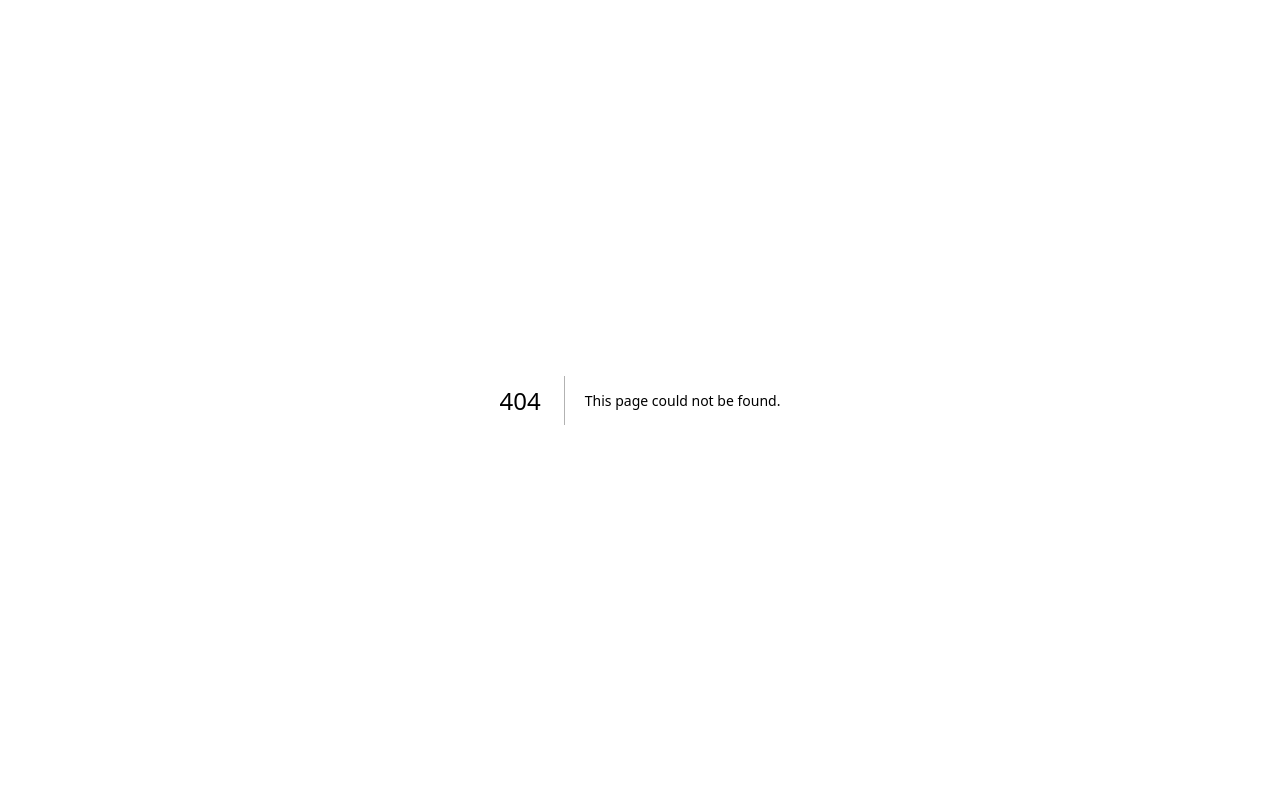
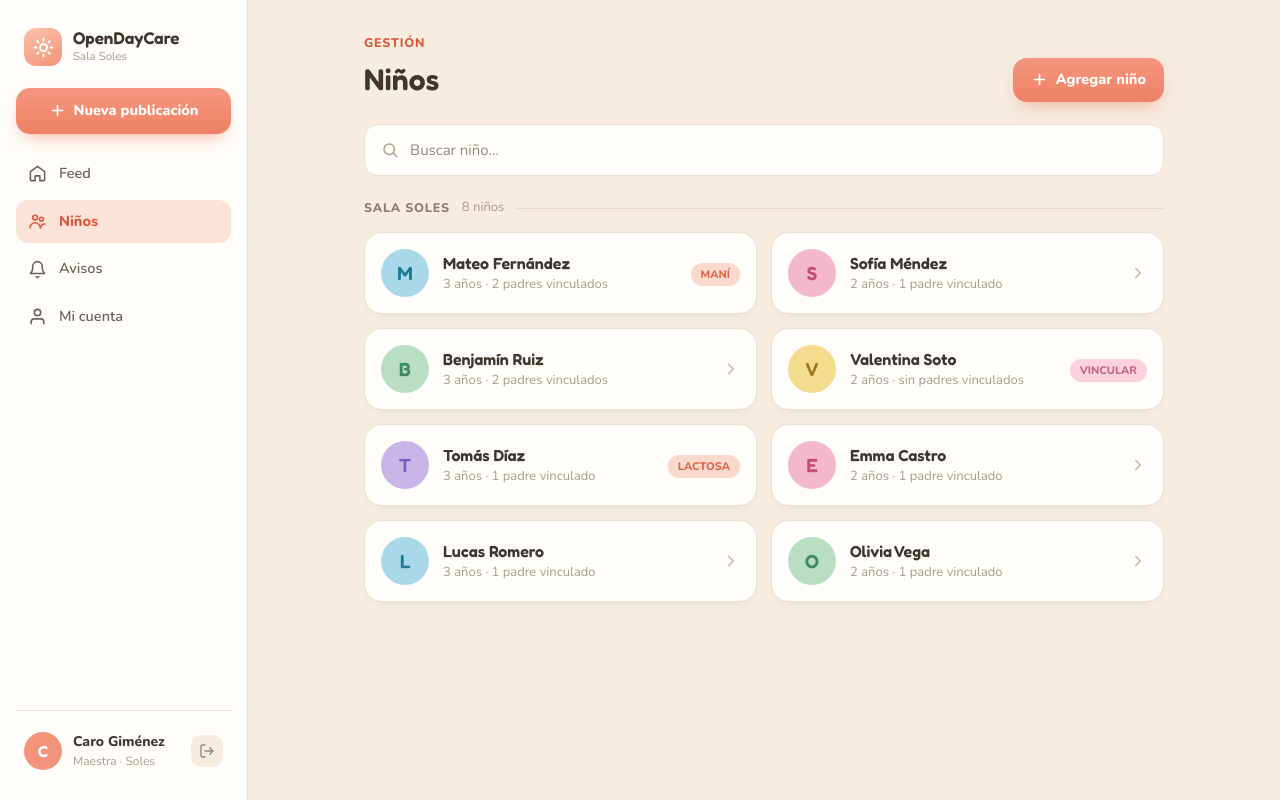
Before and after one commit to Alejandro959521/open-daycare, a Next.js app: page /kids in a window 1280 px wide. Before the commit this address had no page. Built offline with nearby package versions, Linux system fonts and the light colour scheme.

Commit message:
Add KidsPage and KidCard components for child management interface

```diff
--- /dev/null
+++ b/app/kids/page.tsx
@@ -0,0 +1,90 @@
+"use client";
+
+import { useState } from "react";
+import { kids } from "@/app/data/kids";
+import KidCard from "@/components/kid-card";
+import Sidebar from "@/components/sidebar";
+
+export default function KidsPage() {
+  const [search, setSearch] = useState("");
+
+  const filtered = kids.filter((kid) =>
+    kid.nombre.toLowerCase().includes(search.toLowerCase())
+  );
+
+  return (
+    <div className="flex min-h-screen flex-col bg-cream lg:flex-row">
+      <Sidebar active="ninos" />
+      <main className="min-w-0 flex-1 overflow-y-auto lg:h-screen">
+        <div className="mx-auto w-full max-w-[880px] px-10 pb-20 pt-[34px]">
+          <div className="mb-[22px] flex items-end justify-between gap-4">
+            <div>
+              <div className="mb-1 text-[12.5px] font-extrabold tracking-[0.8px] text-coral-200">
+                GESTIÓN
+              </div>
+              <h1 className="font-display text-[30px] font-semibold text-ink">
+                Niños
+              </h1>
+            </div>
+            <a
+              href="/add-kid"
+              className="flex items-center gap-2 rounded-[14px] bg-[linear-gradient(180deg,#F4977E,#EE8164)] px-[18px] py-[11px] text-[14.5px] font-extrabold text-white shadow-[0_8px_18px_-8px_rgba(238,129,100,.7)]"
+            >
+              <svg
+                width="17"
+                height="17"
+                viewBox="0 0 24 24"
+                fill="none"
+                stroke="#fff"
+                strokeWidth="2.4"
+                strokeLinecap="round"
+                strokeLinejoin="round"
+              >
+                <path d="M12 5v14M5 12h14" />
+              </svg>
+              Agregar niño
+            </a>
+          </div>
+
+          <div className="mb-[22px] flex items-center gap-[11px] rounded-[14px] border border-line-200 bg-surface p-3.5 px-4">
+            <svg
+              width="18"
+              height="18"
+              viewBox="0 0 24 24"
+              fill="none"
+              stroke="#B0A290"
+              strokeWidth="2"
+              strokeLinecap="round"
+              strokeLinejoin="round"
+            >
+              <circle cx="11" cy="11" r="7" />
+              <path d="m21 21-4.3-4.3" />
+            </svg>
+            <input
+              placeholder="Buscar niño…"
+              value={search}
+              onChange={(e) => setSearch(e.target.value)}
+              className="flex-1 border-none bg-transparent text-[15px] text-ink outline-none placeholder:text-muted-200"
+            />
+          </div>
+
+          <div className="mb-[14px] flex items-center gap-3">
+            <span className="text-[12.5px] font-extrabold tracking-[0.8px] text-muted-300">
+              SALA SOLES
+            </span>
+            <span className="text-[13px] text-muted-100">
+              {filtered.length} niño{filtered.length !== 1 ? "s" : ""}
+            </span>
+            <span className="h-px flex-1 bg-line-300" />
+          </div>
+
+          <div className="grid grid-cols-2 gap-[14px]">
+            {filtered.map((kid) => (
+              <KidCard key={kid.id} kid={kid} />
+            ))}
+          </div>
+        </div>
+      </main>
+    </div>
+  );
+}
--- /dev/null
+++ b/components/kid-card.tsx
@@ -0,0 +1,75 @@
+import Link from "next/link";
+import type { Kid } from "@/app/data/kids";
+
+interface KidCardProps {
+  kid: Kid;
+}
+
+export default function KidCard({ kid }: KidCardProps) {
+  const padreCount = kid.padres.length;
+  const hasAllergy = kid.alergias.length > 0;
+  const hasParents = padreCount > 0;
+  const parentText =
+    padreCount === 0
+      ? "sin padres vinculados"
+      : padreCount === 1
+        ? "1 padre vinculado"
+        : `${padreCount} padres vinculados`;
+
+  let rightElement: React.ReactNode = null;
+  if (hasAllergy) {
+    rightElement = (
+      <span className="rounded-full bg-[#FBD8CC] px-2.5 py-1 text-[11px] font-extrabold text-[#D9684A]">
+        {kid.alergias[0].split(" ").pop()?.toUpperCase()}
+      </span>
+    );
+  } else if (!hasParents) {
+    rightElement = (
+      <span className="rounded-full bg-[#F9D2DE] px-2.5 py-1 text-[11px] font-extrabold text-[#C56486]">
+        VINCULAR
+      </span>
+    );
+  } else {
+    rightElement = (
+      <svg
+        className="flex-none"
+        width="18"
+        height="18"
+        viewBox="0 0 24 24"
+        fill="none"
+        stroke="#CBB89F"
+        strokeWidth="2.2"
+        strokeLinecap="round"
+        strokeLinejoin="round"
+      >
+        <path d="m9 18 6-6-6-6" />
+      </svg>
+    );
+  }
+
+  return (
+    <Link
+      href={`/kids/${kid.id}`}
+      className="flex items-center gap-[14px] min-w-0 rounded-[18px] border border-line-200 bg-surface p-4 shadow-[0_4px_14px_-12px_rgba(120,90,60,.5)] transition-[.15s] hover:border-peach-100 hover:-translate-y-0.5"
+    >
+      <div
+        className="flex h-[48px] w-[48px] flex-none items-center justify-center rounded-full font-display text-[19px] font-semibold"
+        style={{
+          backgroundColor: kid.colorAvatar.bg,
+          color: kid.colorAvatar.textColor,
+        }}
+      >
+        {kid.inicial}
+      </div>
+      <div className="min-w-0 flex-1">
+        <div className="font-display text-[16px] font-semibold text-ink truncate">
+          {kid.nombre}
+        </div>
+        <div className="text-[13px] text-muted-100">
+          {kid.edad} años · {parentText}
+        </div>
+      </div>
+      <div className="flex-none">{rightElement}</div>
+    </Link>
+  );
+}
```
